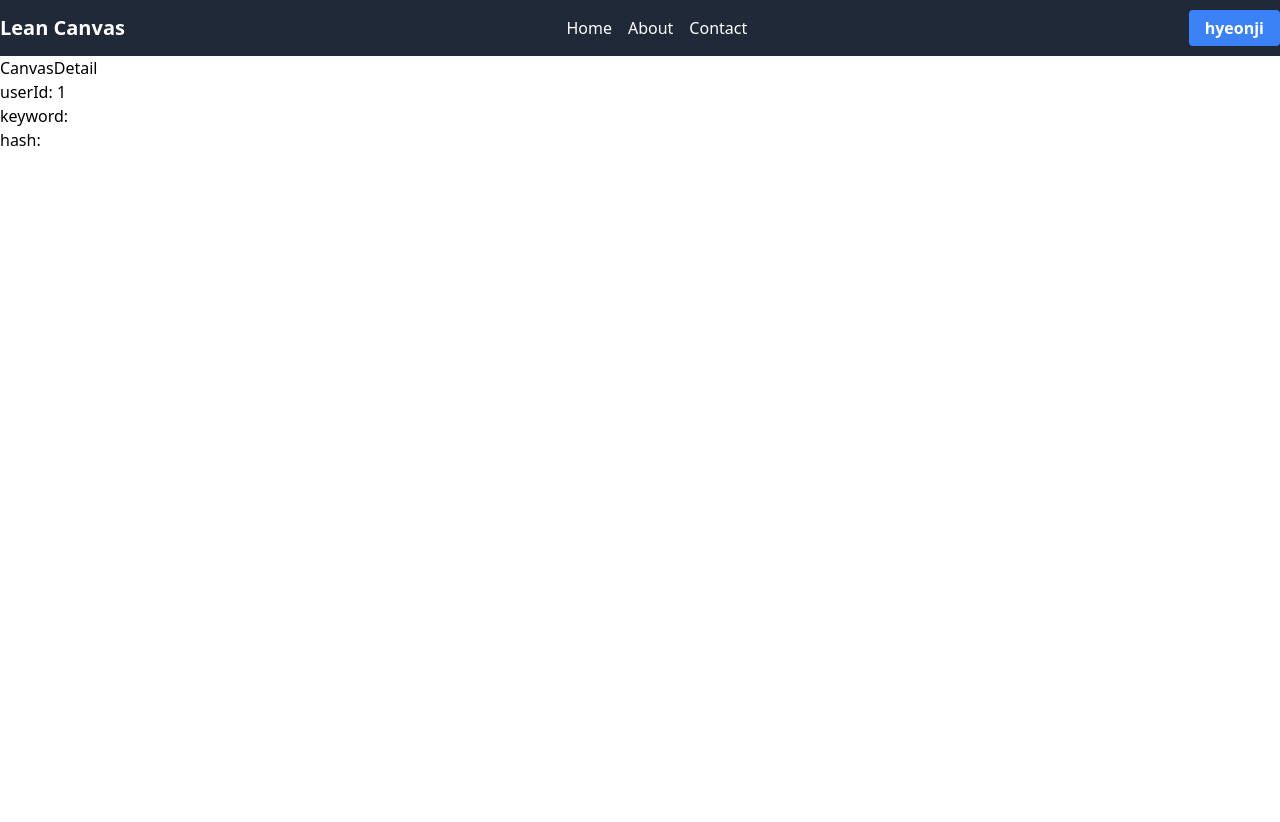
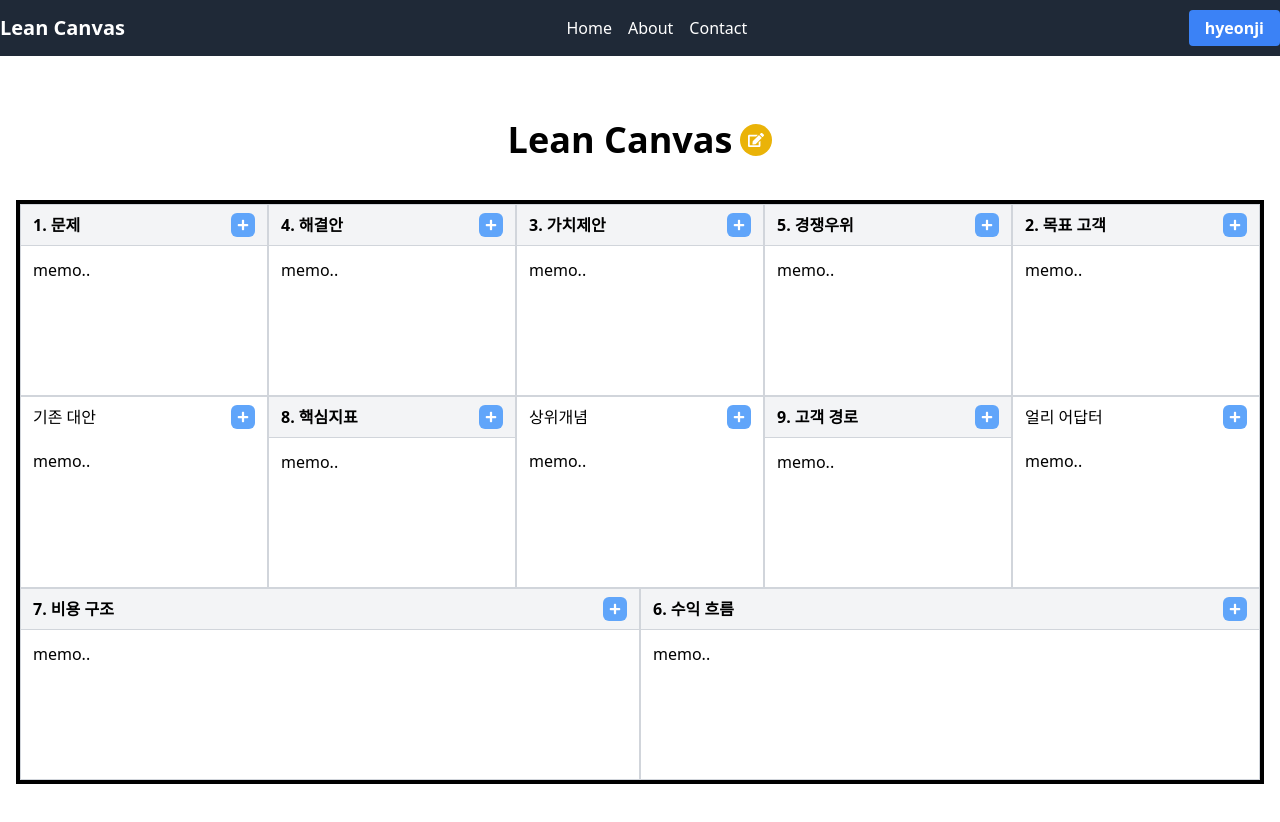
Before and after one commit to yunhyeonji/react-master, a React (Vite) app in the folder lean-canvas-react/: page /canvases/1 in a window 1280 px wide. Shown: the top 822 px of the page. Before the commit the page ends 800 px from the top, so only its background shows below. Built offline with nearby package versions, Linux system fonts and the light colour scheme.

Commit message:
[241231] 레이아웃 UI

```diff
--- a/lean-canvas-react/src/App.jsx
+++ b/lean-canvas-react/src/App.jsx
@@ -1,11 +1,14 @@
 import { Outlet } from 'react-router-dom';
 import Header from './components/Header';
+import Main from './components/Main';
 
 function App() {
   return (
     <>
       <Header />
-      <Outlet />
+      <Main>
+        <Outlet />
+      </Main>
     </>
   );
 }
--- /dev/null
+++ b/lean-canvas-react/src/components/CanvasCard.jsx
@@ -0,0 +1,19 @@
+import { FaPlus } from 'react-icons/fa';
+
+function CanvasCard({ title, isSubTitle = false }) {
+  return (
+    <div className="row-span-1 bg-white min-h-48 border border-collapse border-gray-300">
+      <div
+        className={`${!isSubTitle && 'bg-gray-100 border-b border-b-gray-300'} flex items-start justify-between px-3 py-2`}
+      >
+        <h3 className={`${!isSubTitle && 'font-bold'}`}>{title}</h3>
+        <button className="bg-blue-400  text-white p-1.5 text-xs rounded-md">
+          <FaPlus />
+        </button>
+      </div>
+      <div className="space-y-3 min-h-32 p-3">memo..</div>
+    </div>
+  );
+}
+
+export default CanvasCard;
--- a/lean-canvas-react/src/components/CanvasItem.jsx
+++ b/lean-canvas-react/src/components/CanvasItem.jsx
@@ -1,10 +1,11 @@
+import { FaTrash } from 'react-icons/fa';
 import { Link } from 'react-router-dom';
 
-function CanvasItem({ id, title, lastModified, keyword }) {
+function CanvasItem({ id, title, lastModified, keyword, onDelete }) {
   return (
     <Link
       key={id}
-      className="bg-white rounded-lg shadow-md overflow-hidden transition-transform duration-300 hover:scale-105"
+      className="relative bg-white rounded-lg shadow-md overflow-hidden transition-transform duration-300 hover:scale-105"
       to={`/canvases/${id}`}
     >
       <div className="p-6">
@@ -16,6 +17,12 @@
           {keyword}
         </span>
       </div>
+      <button
+        className="absolute top-2 right-2 p-2 text-red-500 rounded-full"
+        onClick={onDelete}
+      >
+        <FaTrash />
+      </button>
     </Link>
   );
 }
--- a/lean-canvas-react/src/components/CanvasList.jsx
+++ b/lean-canvas-react/src/components/CanvasList.jsx
@@ -1,6 +1,6 @@
 import CanvasItem from './CanvasItem';
 
-function CanvasList({ filterData, searchText, isGrid }) {
+function CanvasList({ filterData, searchText, isGrid, onDeleteItem }) {
   if (filterData.length === 0) {
     return (
       <div className="text-center py-10">
@@ -21,6 +21,10 @@
           title={item.title}
           lastModified={item.lastModified}
           keyword={item.keyword}
+          onDelete={e => {
+            e.preventDefault();
+            onDeleteItem(item.id);
+          }}
         />
       ))}
     </div>
--- /dev/null
+++ b/lean-canvas-react/src/components/CanvasTitle.jsx
@@ -0,0 +1,43 @@
+import { useState } from 'react';
+import { FaCheck, FaEdit } from 'react-icons/fa';
+
+function CanvasTitle() {
+  const [isEditing, setIsEditing] = useState(false);
+  const [titleText, setTitleText] = useState('Lean Canvas');
+
+  return (
+    <div className="flex items-center justify-center mb-10">
+      {isEditing && (
+        <div className="flex items-center">
+          <input
+            type="text"
+            className="text-4xl font-bold text-center text-blue-600 bg-transparent border-b-2 border-blue-600 focus:outline-none"
+            value={titleText}
+            onChange={e => setTitleText(e.target.value)}
+          />
+          <button
+            className="ml-2 p-2 bg-green-500 text-white rounded-full hover:bg-green-600 transition duration-300 ease-in-out focus:outline-none focus:ring-2 focus:ring-green-500 focus:ring-opacity-50"
+            aria-label="Save title"
+            onClick={() => setIsEditing(false)}
+          >
+            <FaCheck />
+          </button>
+        </div>
+      )}
+      {!isEditing && (
+        <>
+          <h1 className="text-4xl font-bold text-center ">{titleText}</h1>
+          <button
+            className="ml-2 p-2 bg-yellow-500 text-white rounded-full hover:bg-yellow-600 transition duration-300 ease-in-out focus:outline-none focus:ring-2 focus:ring-yellow-500 focus:ring-opacity-50"
+            aria-label="Edit title"
+            onClick={() => setIsEditing(true)}
+          >
+            <FaEdit />
+          </button>
+        </>
+      )}
+    </div>
+  );
+}
+
+export default CanvasTitle;
--- /dev/null
+++ b/lean-canvas-react/src/components/LeanCanvas.jsx
@@ -0,0 +1,27 @@
+import CanvasCard from './CanvasCard';
+
+function LeanCanvas() {
+  return (
+    <div className="border-4 border-black">
+      <div className="grid grid-cols-5">
+        <CanvasCard title={'1. 문제'} />
+        <CanvasCard title={'4. 해결안'} />
+        <CanvasCard title={'3. 가치제안'} />
+        <CanvasCard title={'5. 경쟁우위'} />
+        <CanvasCard title={'2. 목표 고객'} />
+
+        <CanvasCard title={'기존 대안'} isSubTitle={true} />
+        <CanvasCard title={'8. 핵심지표'} />
+        <CanvasCard title={'상위개념'} isSubTitle={true} />
+        <CanvasCard title={'9. 고객 경로'} />
+        <CanvasCard title={'얼리 어답터'} isSubTitle={true} />
+      </div>
+      <div className="grid grid-cols-2">
+        <CanvasCard title={'7. 비용 구조'} />
+        <CanvasCard title={'6. 수익 흐름'} />
+      </div>
+    </div>
+  );
+}
+
+export default LeanCanvas;
--- /dev/null
+++ b/lean-canvas-react/src/components/Main.jsx
@@ -0,0 +1,5 @@
+function Main({ children }) {
+  return <main className="container mx-auto px-4 py-16">{children}</main>;
+}
+
+export default Main;
--- a/lean-canvas-react/src/pages/CanvasDetail.jsx
+++ b/lean-canvas-react/src/pages/CanvasDetail.jsx
@@ -1,16 +1,11 @@
-import { useLocation, useParams, useSearchParams } from 'react-router-dom';
+import CanvasTitle from '../components/CanvasTitle';
+import LeanCanvas from '../components/LeanCanvas';
 
 function CanvasDetail() {
-  const { id } = useParams();
-  const [searchParms] = useSearchParams();
-  const location = useLocation();
-
   return (
     <>
-      <div>CanvasDetail</div>
-      <p>userId: {id}</p>
-      <p>keyword: {searchParms.get('keyword')}</p>
-      <p>hash: {location.hash}</p>
+      <CanvasTitle />
+      <LeanCanvas />
     </>
   );
 }
--- a/lean-canvas-react/src/pages/Home.jsx
+++ b/lean-canvas-react/src/pages/Home.jsx
@@ -6,7 +6,7 @@
 function Home() {
   const [isGrid, setIsGrid] = useState(true);
   const [searchText, setSearchText] = useState('');
-  const dummyData = [
+  const [dummyData, setDummyData] = useState([
     {
       id: 1,
       title: '친환경 도시 농업 플랫폼',
@@ -31,10 +31,14 @@
       lastModified: '2023-06-01',
       keyword: '여행',
     },
-  ];
+  ]);
   const filterData = dummyData.filter(item =>
     item.title.toLowerCase().includes(searchText.toLowerCase()),
   );
+
+  const handleDeleteItem = id => {
+    setDummyData(dummyData.filter(item => item.id !== id));
+  };
   return (
     <div className="container mx-auto px-4 py-16">
       <div className="mb-6 flex flex-col sm:flex-row items-center justify-between">
@@ -45,6 +49,7 @@
         filterData={filterData}
         searchText={searchText}
         isGrid={isGrid}
+        onDeleteItem={handleDeleteItem}
       />
     </div>
   );
```
